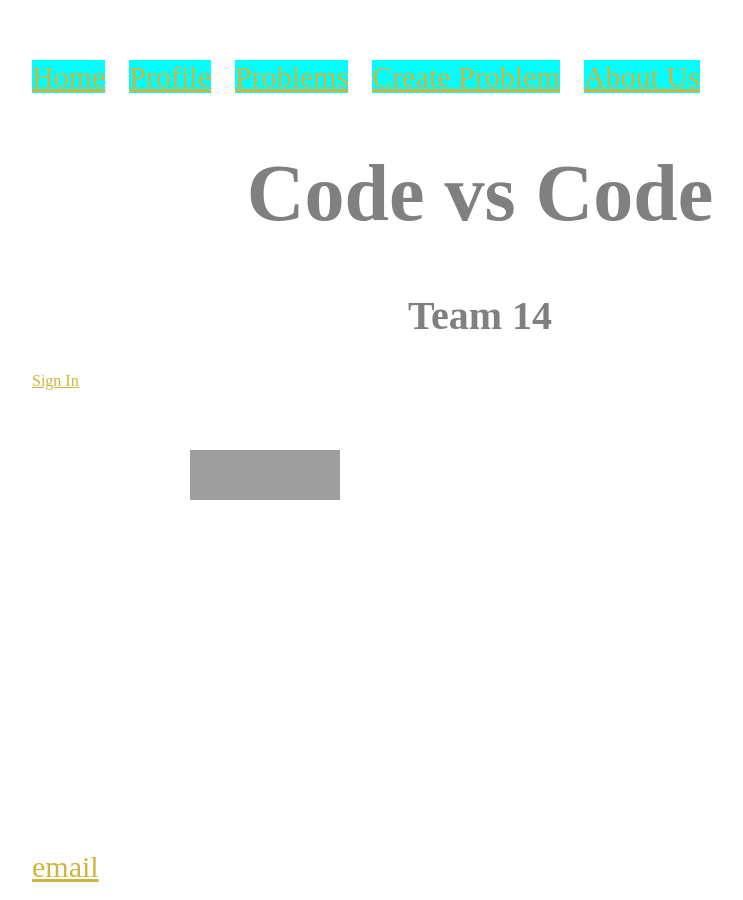
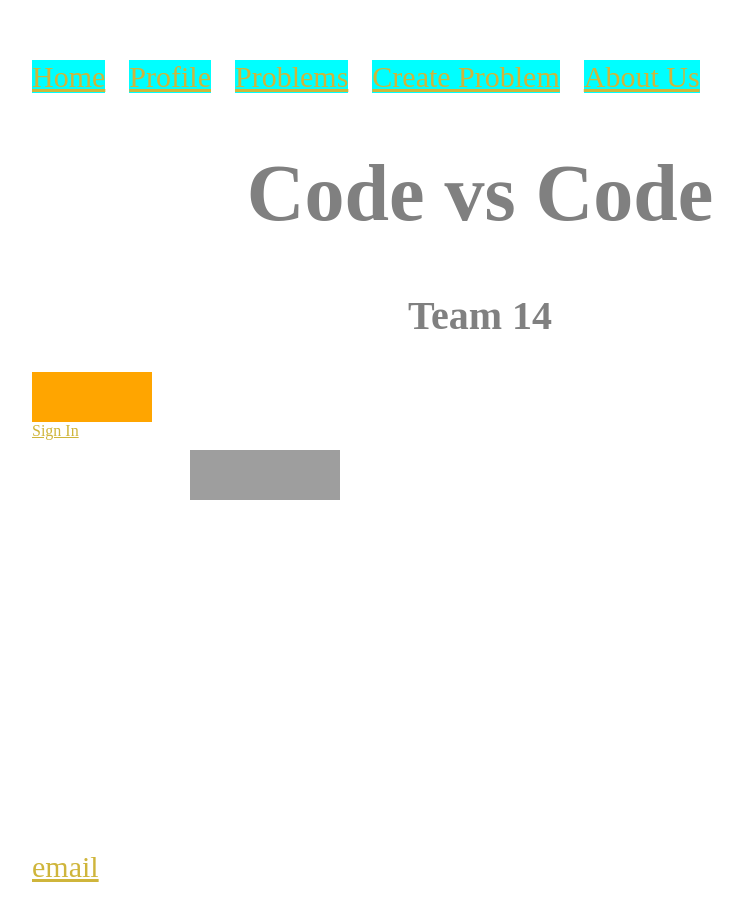
Before and after one commit to rramakrishnan246/rramakrishnan246.github.io, a Jekyll site: the page built from index.html, in a window 1280 px wide. Shown: the whole page, without its empty margins (160-903 px from the left). Built offline with Jekyll 4.4.1, drawn with Linux system fonts in a browser that asks for light colours; grey boxes are pictures that could not be loaded.

Commit message:
Update index.html

```diff
--- a/index.html
+++ b/index.html
@@ -16,7 +16,7 @@ title: Rohan R
 		<a href="https://www.facebook.com">
 			<img src="http://www.codenameone.com/img/blog/facebook-login-blue.png" height="50" width="150" style="position: absolute; top: 450px; left: 350px" />
 		</a>
-	<div div {style=
+	<div style=
 	"background-color: orange;
 	height: 50px;
 	width: 120px;
```
